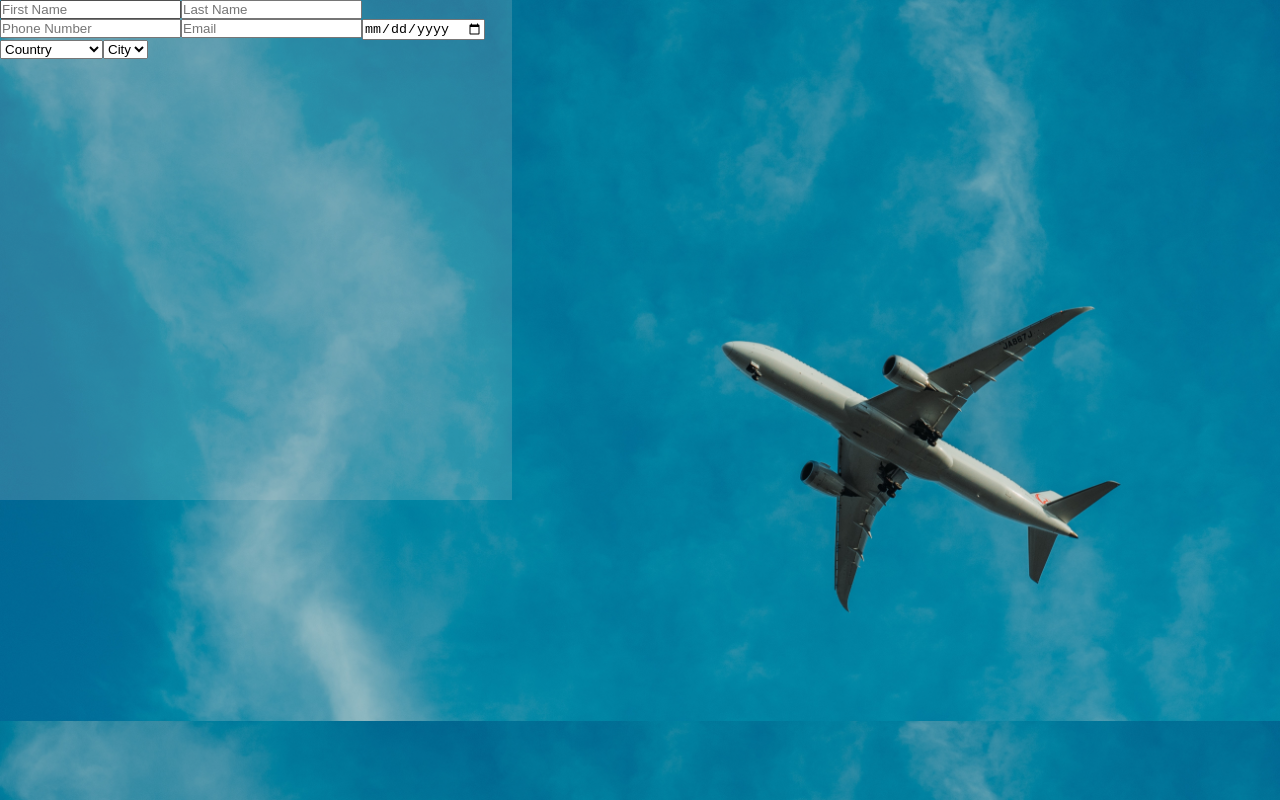
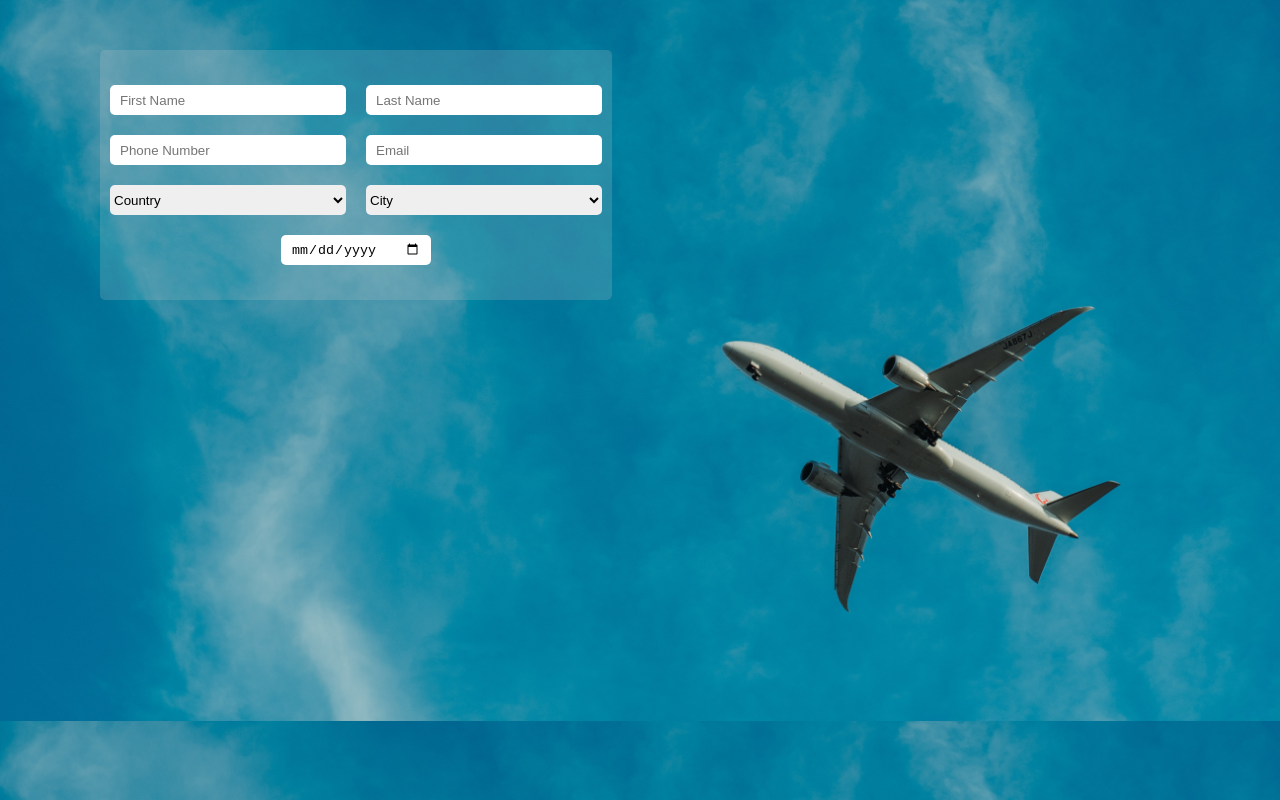
Before and after one commit to MinaKamaliD/React-Ticket-Booking, a React (Create React App) app: page / in a window 1280 px wide. Built offline with nearby package versions, Linux system fonts and the light colour scheme.

Commit message:
css added

```diff
--- a/src/components/TicketHomePage/TicketHomePage.css
+++ b/src/components/TicketHomePage/TicketHomePage.css
@@ -4,7 +4,31 @@
   box-sizing: border-box;
 }
 .container {
+  margin-top: 50px;
+  margin-left: 100px;
   background-color: rgba(206, 206, 206, 0.192);
   width: 40%;
-  height: 500px;
+  height: 250px;
+  display: grid;
+  grid-template-columns: 1fr 1fr;
+  gap: 20px;
+  grid-template-rows: 30px 30px 30px 30px;
+  padding: 10px;
+  align-content: center;
+  border-radius: 5px;
 }
+.date {
+  grid-column: 1/-1;
+  grid-row: 4/5;
+  width: 150px;
+  justify-self: center;
+}
+input {
+  border-radius: 5px;
+  border: none;
+  padding: 10px 10px;
+}
+select {
+  border-radius: 5px;
+  border: none;
+}
--- a/src/components/TicketHomePage/TicketHomePage.js
+++ b/src/components/TicketHomePage/TicketHomePage.js
@@ -3,7 +3,8 @@ import { Component } from "react";
 import { useState } from "react";
 import "./TicketHomePage.css";
 
-const data = { // It doesn't need to add data in state, because we won't need to change them later. they are static data.
+const data = {
+  // It doesn't need to add data in state, because we won't need to change them later. they are static data.
   Iran: [
     "Tehran",
     "Mashhad",
@@ -49,15 +50,15 @@ const data = { // It doesn't need to add data in state, because we won't need to
 /////// Functional Component /////////
 
 const TicketHomePage = () => {
-
   const [currentCities, setCurrentCities] = useState([]);
   const [currentCountry, setCurrentCountry] = useState("");
 
   //It's very important to know, each upadating functions are asynchronous so if we use them after each other, maybe occur some conflicts, therefore we can handle and solve this problem with useEffect hook. Maybe they are some another solotions for this problem, recommend to do some research on it later.
 
-  useEffect(() => setCurrentCities(data[currentCountry]), [currentCountry])
+  useEffect(() => setCurrentCities(data[currentCountry]), [currentCountry]);
 
-  const currentCountryHandler = (event) => setCurrentCountry(event.target.value)
+  const currentCountryHandler = (event) =>
+    setCurrentCountry(event.target.value);
 
   return (
     <div className="container">
@@ -65,7 +66,7 @@ const TicketHomePage = () => {
       <input type="text" placeholder="Last Name" />
       <input type="number" placeholder="Phone Number" />
       <input type="email" placeholder="Email" />
-      <input type="date" />
+      <input type="date" className="date" />
       <select onChange={currentCountryHandler}>
         <option value="countries" hidden>
           Country
@@ -79,11 +80,15 @@ const TicketHomePage = () => {
         <option value="city" hidden>
           City
         </option>
-        {currentCities?.map((city) => ( // recommend to learn more about "?." , "!!" and "??" operators
-          <option key={city} value={city}>
-            {city}
-          </option>
-        ))}
+        {currentCities?.map(
+          (
+            city // recommend to learn more about "?." , "!!" and "??" operators
+          ) => (
+            <option key={city} value={city}>
+              {city}
+            </option>
+          )
+        )}
       </select>
     </div>
   );
```
